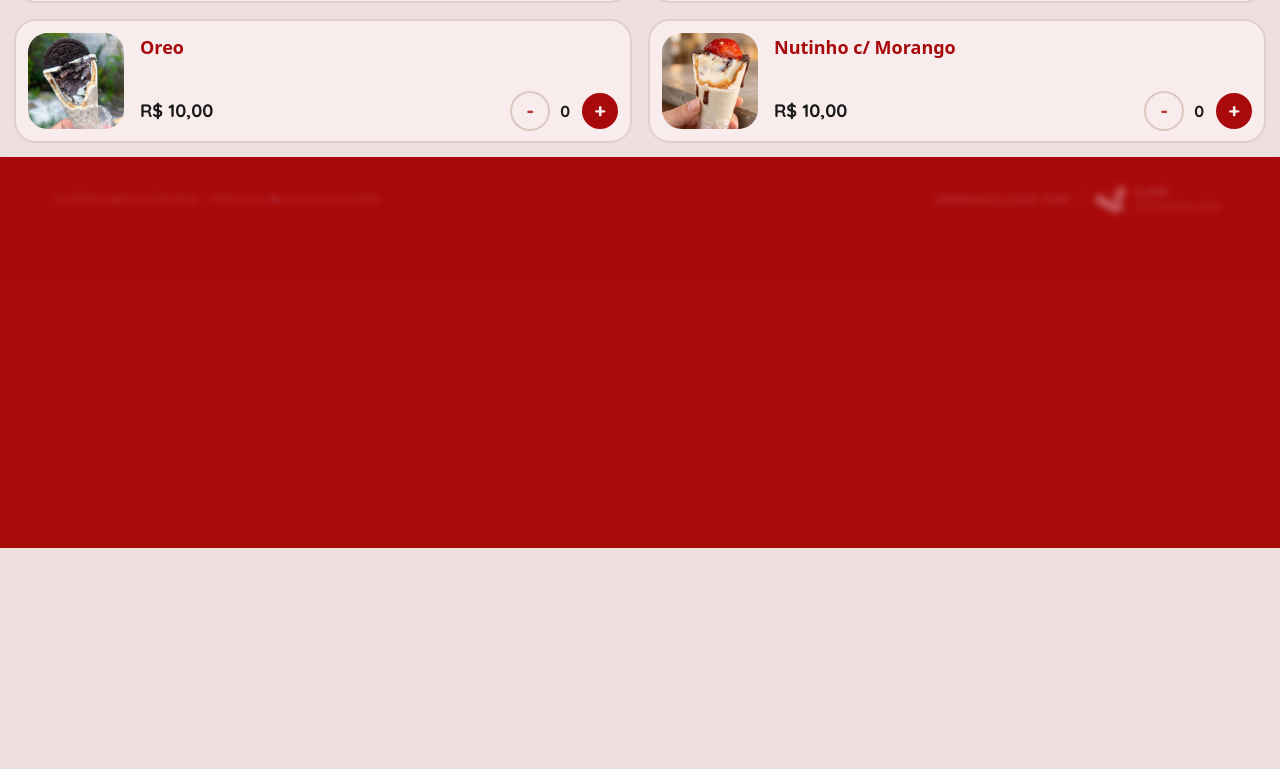
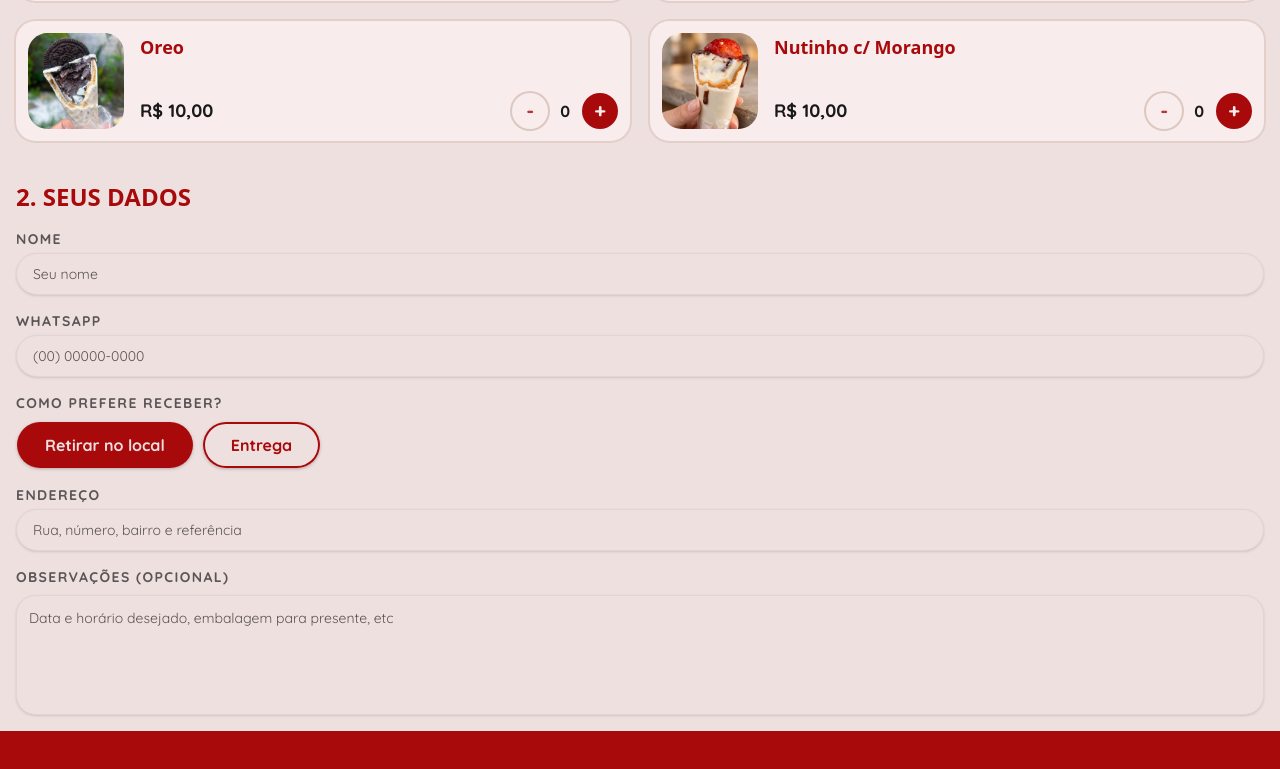
Before and after one commit to enzomakenzy/sweetas-lp, a React (Vite) app: page /pedido in a window 1280 px wide. Shown: the part 531-1300 px from the top of the page. Before the commit the page ends 1079 px from the top, so only its background shows below. Built offline with nearby package versions, Linux system fonts and the light colour scheme; a web font is replaced by a local one.

Commit message:
feat: add customer details form section with masked whatsapp input

```diff
--- a/src/pages/order/index.tsx
+++ b/src/pages/order/index.tsx
@@ -5,8 +5,19 @@ import coneBrigadeiro from "@/assets/images/cone-brigadeiro.jpg";
 import coneKitkat from "@/assets/images/cone-kitkat.jpg";
 import coneOuroBranco from "@/assets/images/core-ouro-branco.jpg";
 import { OrderCard } from "@/components/common/order-card";
+import { Input } from "@/components/ui/input";
+import { Button } from "@/components/ui/button";
+import { Textarea } from "@/components/ui/textarea";
+import { useState, type ChangeEvent } from "react";
+import { formatWhatsapp } from "@/utils/format-whatsapp";
 
 export default function Order() {
+  const [whatsapp, setWhatsapp] = useState("");
+
+  function handleWhatsappChange(e: ChangeEvent<HTMLInputElement>) {
+    setWhatsapp(formatWhatsapp(e.target.value));
+  }
+
   return (
     <main className="bg-background p-4">
       <div>
@@ -19,7 +30,7 @@ export default function Order() {
         <section>
           <h3 className="font-heading font-bold text-xl uppercase text-primary mb-4 sm:text-2xl">1. Escolha os Sabores</h3>
 
-          <div className="grid gap-5 md:grid-cols-2">
+          <div className="grid gap-5 md:grid-cols-2 mb-10">
             <OrderCard
               image={coneBrigadeiro}
               imageAlt="Cone de brigadeiro"
@@ -68,6 +79,73 @@ export default function Order() {
               price={10}
             />
           </div>
+
+          <div>
+            <h3 className="font-heading font-bold text-xl uppercase text-primary mb-4 sm:text-2xl">2. Seus Dados</h3>
+
+            <form action="" className="**:[label]:uppercase **:[label]:font-bold **:[label]:text-sm **:[label]:tracking-widest **:[label]:text-foreground/70 flex flex-col gap-4">
+              <div className="flex flex-col gap-4">
+                <div className="flex flex-col gap-1">
+                  <label htmlFor="name">Nome</label>
+
+                  <Input
+                    id="name"
+                    name="name"
+                    type="text"
+                    placeholder="Seu nome"
+                    autoComplete="off"
+                  />
+                </div>
+
+                <div className="flex flex-col gap-1">
+                  <label htmlFor="whatsapp">Whatsapp</label>
+
+                  <Input
+                    type="tel"
+                    id="whatsapp"
+                    name="whatsapp"
+                    placeholder="(00) 00000-0000"
+                    value={whatsapp}
+                    onChange={handleWhatsappChange}
+                    maxLength={15}
+                    autoComplete="off"
+                  />
+                </div>
+              </div>
+
+              <div className="flex flex-col gap-2">
+                <label>Como prefere receber?</label>
+
+                <div className="flex gap-2">
+                  <Button size="lg">Retirar no local</Button>
+                  <Button
+                    size="lg"
+                    variant="outline"
+                    className="inset-ring-2 inset-ring-primary"
+                  >
+                    Entrega
+                  </Button>
+                </div>
+              </div>
+
+              <div className="flex flex-col gap-1">
+                <label htmlFor="address">Endereço</label>
+
+                <Input
+                  type="text"
+                  id="address"
+                  name="address"
+                  placeholder="Rua, número, bairro e referência"
+                />
+              </div>
+
+              <div className="flex flex-col gap-2">
+                <label htmlFor="observations">Observações (opcional)</label>
+
+                <Textarea id="observations" name="observations" placeholder="Data e horário desejado, embalagem para presente, etc" className="h-30 rounded-xl" />
+              </div>
+            </form>
+          </div>
         </section>
       </div>
     </main>
```
